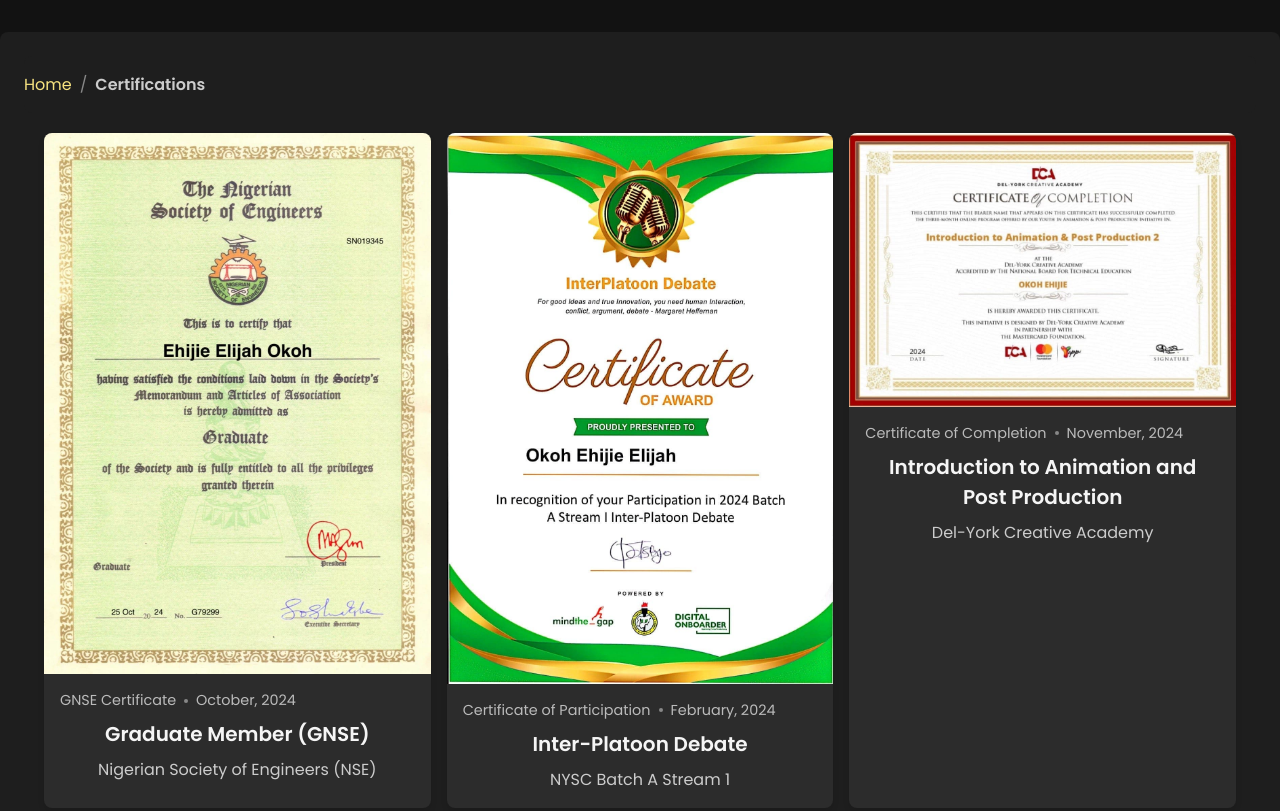
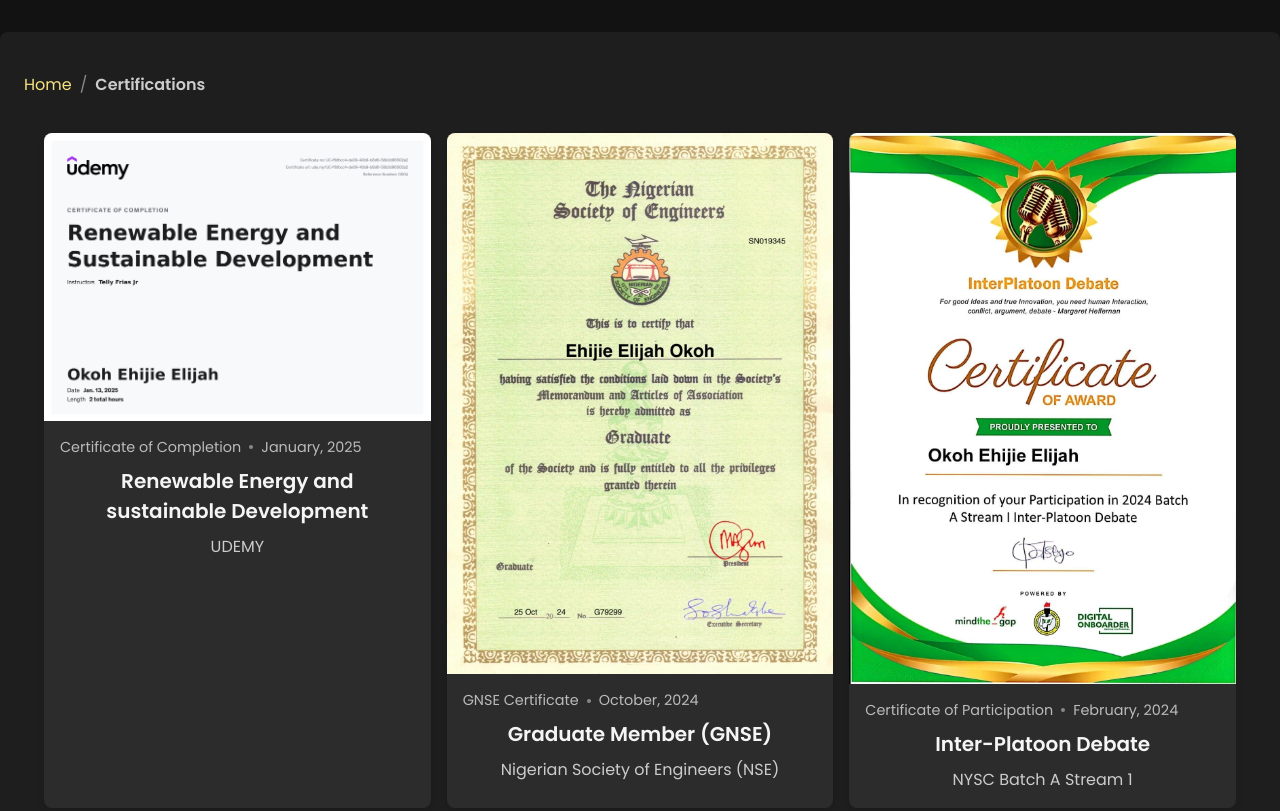
Before and after one commit to Ehijieokoh/ehijieokoh, a plain HTML site: page certificates.html in a window 1280 px wide. Shown: the top 811 px of the page. Drawn offline with Linux system fonts and the light colour scheme.

Commit message:
Add files via upload

```diff
--- a/assets/css/cert.css
+++ b/assets/css/cert.css
@@ -148,6 +148,7 @@
     font-family: var(--ff-poppins);
     background-color: hsl(0, 0%, 7%);
   }
+
   .certifications {
     margin: 2rem 0;
     padding: 1.5rem;
--- a/certificates.html
+++ b/certificates.html
@@ -46,7 +46,35 @@
         </nav>
 
         <!-- breadcrumb Ends -->
-    <ul class="gallery">
+        <ul class="gallery">
+          <li class="gallery-item">
+            <figure class="certification-banner-box">
+                <img
+                  src="./assets/images/cert01.jpg"
+                  alt="Certificate of Completion"
+                  loading="lazy"
+                />
+              </figure>
+
+              <div class="certification-content">
+                <div class="certification-meta">
+                  <p class="certification-category">Certificate of Completion</p>
+
+                  <span class="dot"></span>
+
+                  <time datetime="2023-07-15">January, 2025</time>
+                </div>
+
+                <h3 class="h3 certification-item-title">
+                  Renewable Energy and sustainable Development
+                </h3>
+
+                <p class="certification-text">
+                  UDEMY
+                </p>
+              </div>
+          </li>
+
       <li class="gallery-item">
         <figure class="certification-banner-box">
             <img
```
Also changed, not shown: assets/images/cert01.jpg (added).
